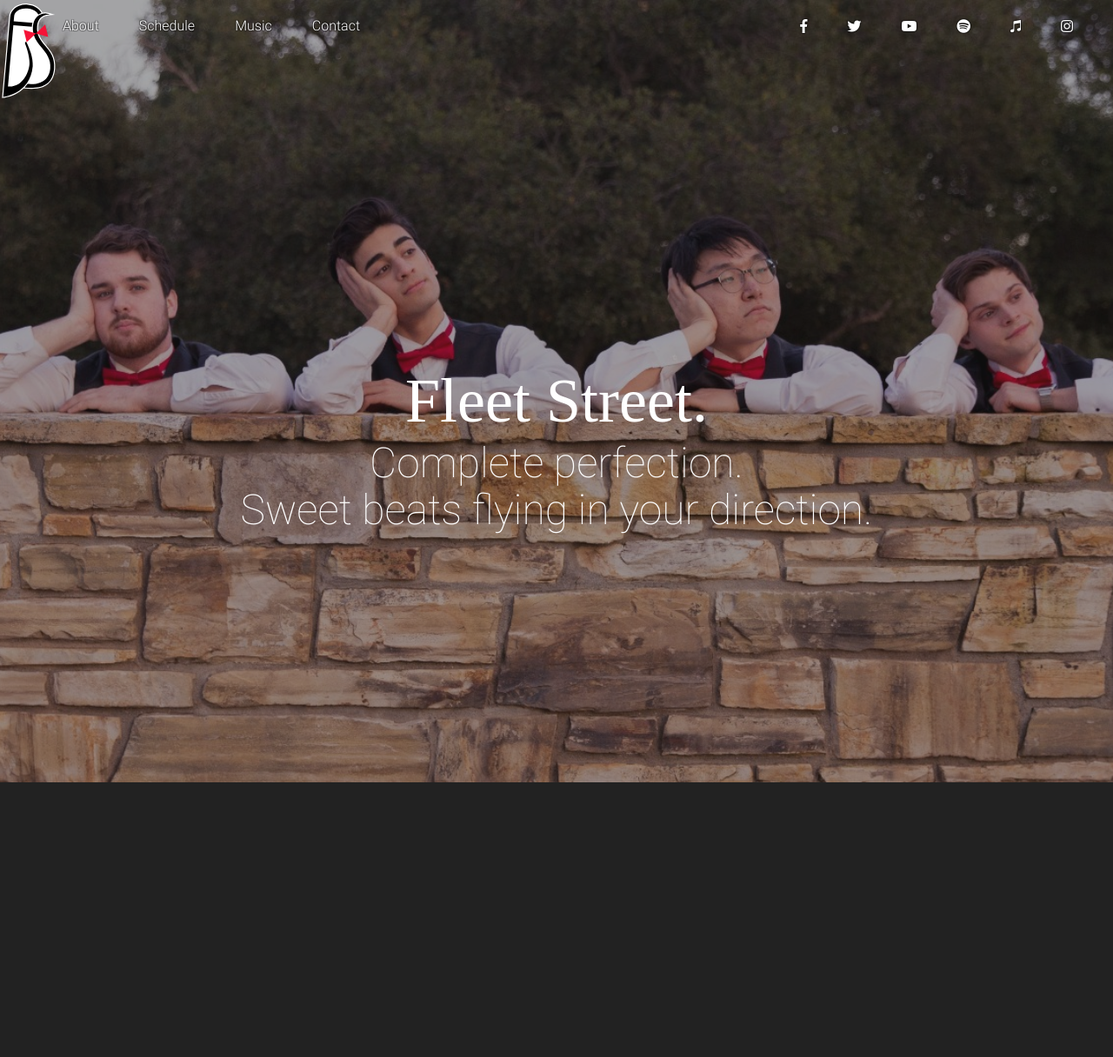
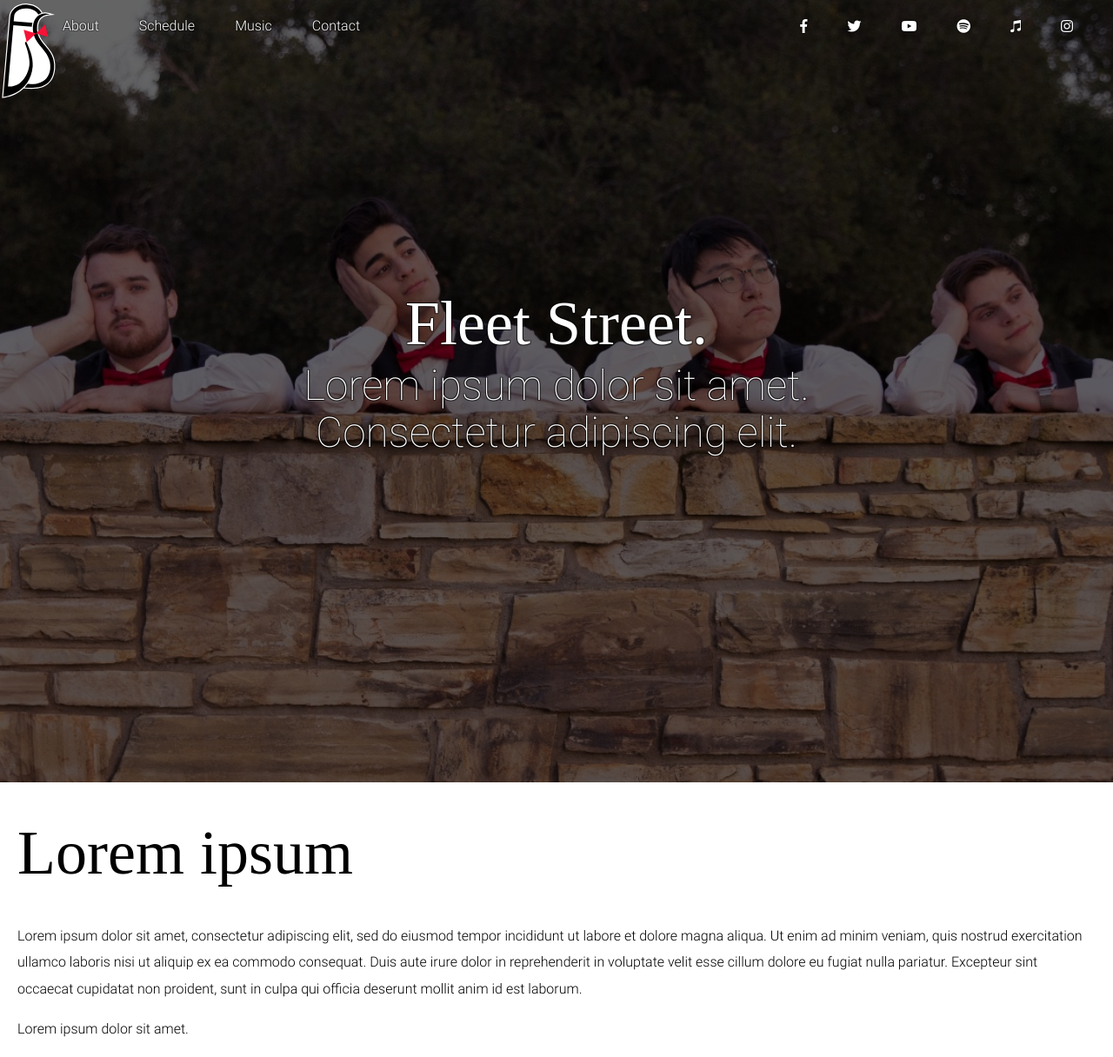
Before and after one commit to RobertAKARobin/fleetstreetsingers.github.io, a Jekyll site: the page built from index.md, in a window 1280 px wide. Shown: the whole page at 87% size. Built offline with Jekyll 4.4.1, drawn with Linux system fonts in a browser that asks for light colours; some web fonts are replaced; before the commit the page ends 900 px from its top, so only the background shows below that.

Commit message:
Added hero partial

```diff
--- /dev/null
+++ b/_includes/hero.html
@@ -0,0 +1,4 @@
+<header class="hero" style="background-image: url({{ include.image }}">
+	<h1>{{ include.title }}</h1>
+	<p>{{ include.subtitle }}</p>
+</header>
--- a/_layouts/base.html
+++ b/_layouts/base.html
@@ -19,8 +19,6 @@
 	<link rel="stylesheet" href="/assets/css/styles.css" />
 </head>
 <body>
-
-	<header class="main-header{% if page.hero-image %} hero{% endif %}">
 	<nav>
 		<a href="/" class="nav-header"><img src="/assets/images/fs_logo.svg" alt="Fleet Street logo" /></a>
 		<div class="nav-links">
@@ -36,17 +34,14 @@
 			{% endfor %}
 		</div>
 	</nav>
-		<div class="header-content">
-			<h1>{{ page.title }}</h1>
-			<p>{{ page.subtitle }}</p>
-		</div>
-
-		{% if page.hero-image %}<div class="hero-image" style="background-image: url({{ page.hero-image }}"></div>{% endif %}
-	</header>
 
 	<main>
 		{{ content }}
 	</main>
+
+	<footer>
+
+	</footer>
 </body>
 {% if jekyll.environment == 'production' and site.google_analytics %}
 <script>
--- a/_sass/base.scss
+++ b/_sass/base.scss
@@ -6,8 +6,8 @@ $font-header: "Roboto Slab", serif;
 
 $color-fs-red:#f52463;
 
-$base-padding: 10px;
 $menu-height: 60px;
+$main-padding: 20px;
 
 @mixin padding-center($container-height, $line-height){
 	$padding: ($container-height - $line-height) / 2;
@@ -52,7 +52,7 @@ $menu-height: 60px;
 	max-width:100%;
 	min-height:100vh;
 	overflow-x:hidden;
-	background-color:#222;
+	background-color:#444;
 }
 div, main, header, section, article{
 	position:relative;
@@ -70,45 +70,88 @@ a{
 h1,h2,h3,h4,h5,h6{
 	font-family:$font-header;
 }
-.main-header{
+
+h1{
+	@media #{$media-lg}{
+		font-size:72px;
+		line-height:90px;
+		margin:0.5em auto;
+		font-weight:300;
+	}
+	@media #{$media-sm}{
+		font-size:54px;
+		line-height:72px;
+		margin:0.5em auto;
+		font-weight:700;
+	}
+}
+.subtitle{
+	@media #{$media-lg}{
+		font-size:48px;
+		line-height:54px;
+		font-weight:100;
+		text-align:center;
+	}
+	@media #{$media-sm}{
+		font-size:36px;
+		line-height:40px;
+		font-weight:100;
+		text-align:center;
+	}
+}
+
+header{
+	display:block;
+	text-align:center;
+
+	h1{
+		margin:0;
+		& ~ p{
+			@extend .subtitle;
+		}
+	}
 
 	&.hero{
 		display:flex;
 		flex-direction:column;
+		justify-content:center;
 		height:100vh;
+		background-size:cover;
+		background-position:center center;
+		color:#fff;
+		@include text-outline(rgba(0,0,0,0.5));
 
-		.header-content{
-			display:flex;
-			flex-direction:column;
-			justify-content:center;
-			flex-grow:1;
-
-			height:100vh;
-			color:#fff;
-			text-align:center;
-
-			z-index:10;
-
-			h1{
-				font-size:72px;
-				line-height:90px;
-
-				& ~ p{
-					font-size:48px;
-					line-height:54px;
-					font-weight:100;
-				}
-			}
-		}
-		.hero-image{
+		&:before{
+			content:' ';
+			display:block;
 			position:absolute;
 			top:0;
 			left:0;
 			width:100%;
 			height:100%;
-			background-size:cover;
-			background-position:center center;
-			opacity:0.6;
+			background-color:rgba(0,0,0,0.6);
+			z-index:0;
+		}
+		*{
+			z-index:10;
 		}
 	}
 }
+main{
+	background-color:#fff;
+	overflow:hidden;
+
+	h1,h2,h3,h4,h5,h6,
+	p{
+		padding:0 $main-padding;
+	}
+	p{
+		margin-bottom:1em;
+		@media #{$media-lg}{
+			text-align:left;
+		}
+		@media #{$media-sm}{
+			text-align:justify;
+		}
+	}
+}
--- a/_sass/nav.scss
+++ b/_sass/nav.scss
@@ -1,5 +1,7 @@
 nav{
-	position:relative;
+	position:absolute;
+	top:0;
+	width:100%;
 	z-index:9999;
 
 	.nav-header{
@@ -48,6 +50,7 @@ nav{
 		.nav-header{
 			flex-grow:0;
 			img{
+				display:block;
 				height:$menu-height * 2;;
 			}
 		}
@@ -74,18 +77,20 @@ nav{
 		display:flex;
 		flex-direction:row;
 		flex-wrap:nowrap;
-		background-color:rgba(0,0,0,0.2);
+		align-content:start;
+		background-color:rgba(0,0,0,0.5);
 
 		.nav-header{
 			img{
+				display:block;
 				height:$menu-height * 1.5;
 			}
 		}
 		.nav-links{
-			flex-grow:1;
 			display:flex;
 			flex-direction:row;
 			flex-wrap:wrap;
+			align-content:start;
 
 			.nav-flex{
 				flex-basis:100%;
@@ -94,7 +99,7 @@ nav{
 			a{
 				padding:0 5px;
 				&.nav-directory{
-					line-height:$menu-height * 0.75;
+					line-height:$menu-height;
 					flex-grow:0.1;
 				}
 				&.nav-social{
@@ -103,5 +108,12 @@ nav{
 			}
 		}
 	}
-
+	& + * > :first-child:not(.hero){
+		@media #{$media-lg}{
+			padding-top:$menu-height;
+		}
+		@media #{$media-sm}{
+			padding-top:$menu-height * 1.5;
+		}
+	}
 }
--- a/index.html
+++ /dev/null
@@ -1,6 +0,0 @@
----
-layout: base
-hero-image: /assets/images/lean-wall.jpg
-title: Fleet Street.
-subtitle: Complete perfection.<br />Sweet beats flying in your direction.
----
--- /dev/null
+++ b/index.md
@@ -0,0 +1,15 @@
+---
+---
+
+{%
+	include hero.html
+	title="Fleet Street."
+	subtitle="Lorem ipsum dolor sit amet.<br />Consectetur adipiscing elit."
+	image="/assets/images/lean-wall.jpg"
+%}
+
+# Lorem ipsum
+
+Lorem ipsum dolor sit amet, consectetur adipiscing elit, sed do eiusmod tempor incididunt ut labore et dolore magna aliqua. Ut enim ad minim veniam, quis nostrud exercitation ullamco laboris nisi ut aliquip ex ea commodo consequat. Duis aute irure dolor in reprehenderit in voluptate velit esse cillum dolore eu fugiat nulla pariatur. Excepteur sint occaecat cupidatat non proident, sunt in culpa qui officia deserunt mollit anim id est laborum.
+
+[Lorem ipsum dolor sit amet.](#)
```
Lines whose indentation alone changed are shown as unchanged.
